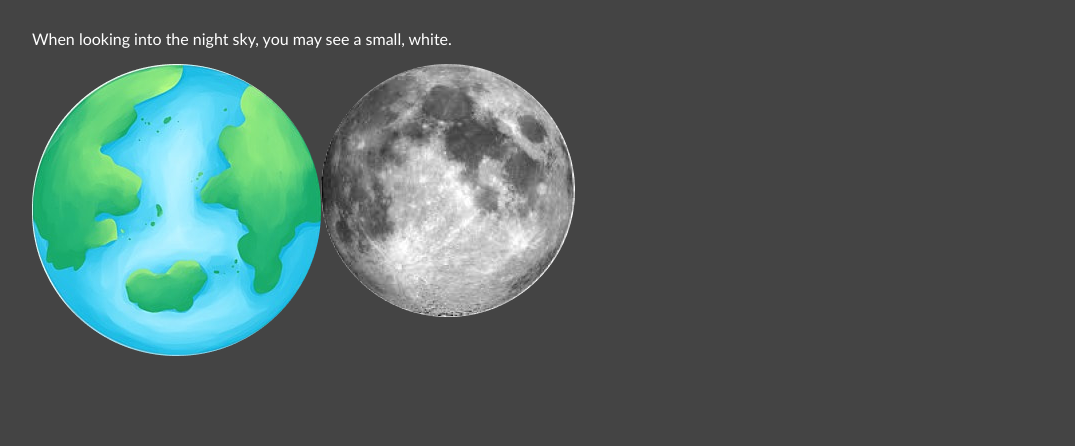
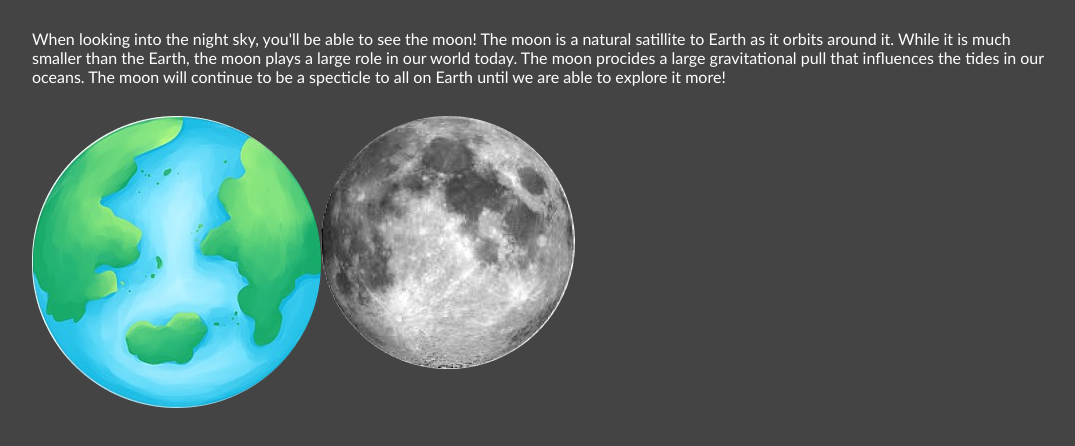
Before and after one commit to edlesk21/1.5-lab-assignment, an Eleventy site: page moon.html in a window 1280 px wide. Shown: the part 192-638 px from the top of the page, without its empty margins (76-1151 px from the left). Built offline with nearby package versions, Linux system fonts and the light colour scheme; Eleventy itself is replaced by a stand-in of ours; files that its build step writes are made by us from their sources; files whose address does not match are found by name.

Commit message:
More changes made

```diff
--- a/moon.html
+++ b/moon.html
@@ -12,7 +12,9 @@
     <script src="index.js"></script>
     <script src="index.js"></script>
     <section id = 'blurb'>
-      <p> When looking into the night sky, you may see a small, white.
+      <p> When looking into the night sky, you'll be able to see the moon! The moon is a natural satillite to Earth
+        as it orbits around it. While it is much smaller than the Earth, the moon plays a large role in our world today.
+        The moon procides a large gravitational pull that influences the tides in our oceans. The moon will continue to be a specticle to all on Earth until we are able to explore it more!
       </p>
       <section id ="earth">
         <a href="index.html">
--- a/screen.css
+++ b/screen.css
@@ -19,6 +19,7 @@ p{
 }
 
 #earth{
+    margin-top: 30px;
     margin-left: 100px;
     margin-right: 10px;
     display: flex;
```
Also changed, not shown: 1 other file.
